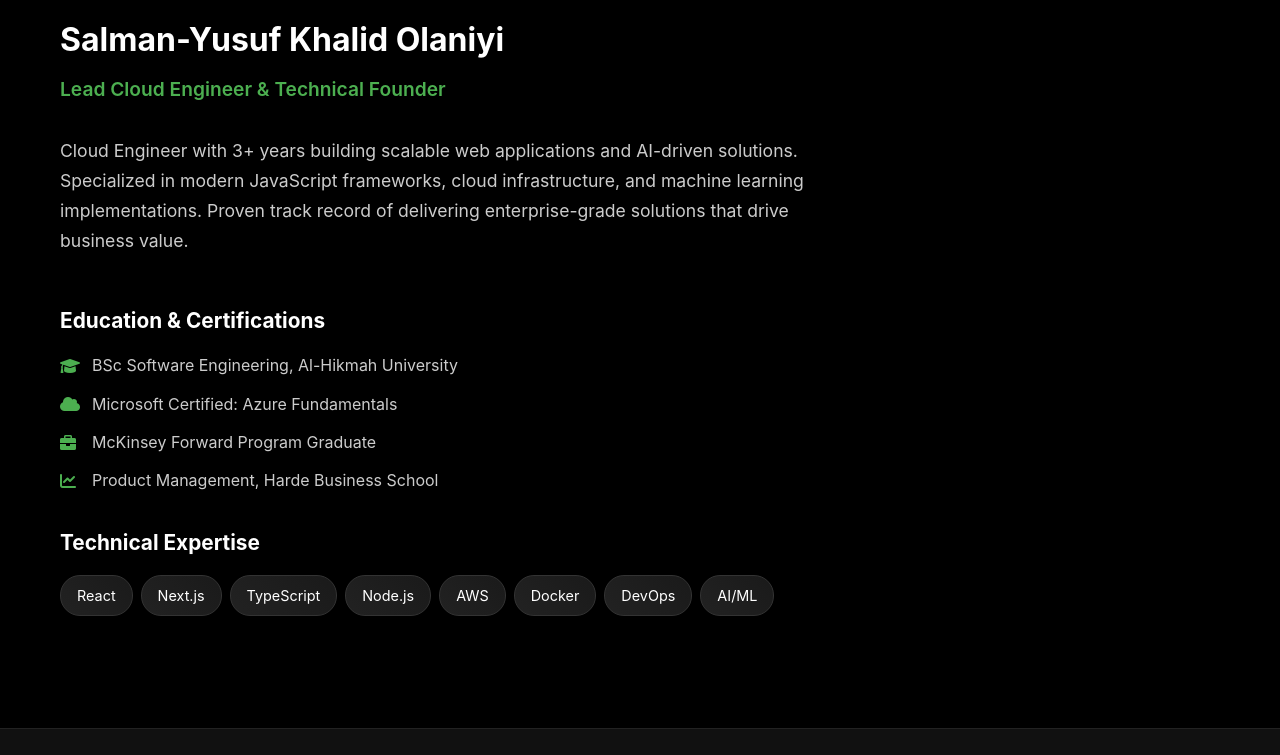
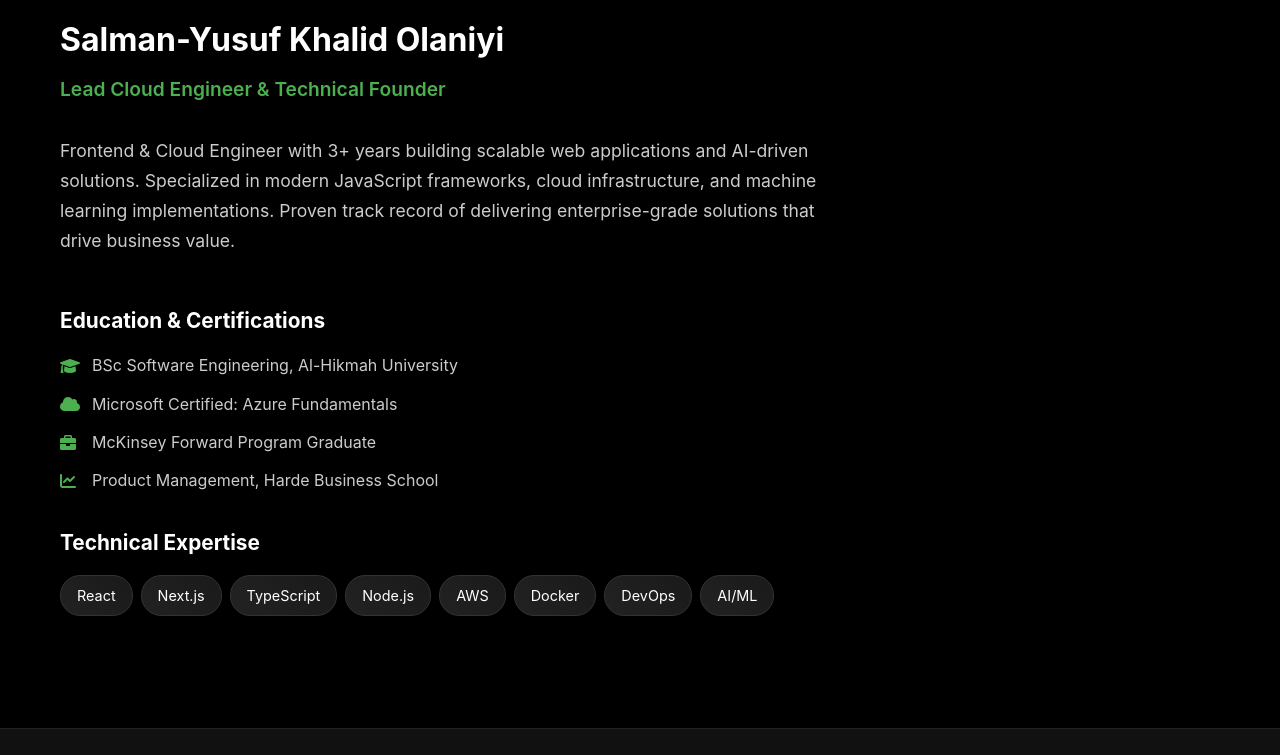
Before and after one commit to salskhal/startup-prototype, a website: page public/index.html in a window 1280 px wide. Shown: the part 1560-2315 px from the top of the page. Drawn offline with Linux system fonts and the light colour scheme.

Commit message:
🚀 Minor changes

```diff
--- a/public/index.html
+++ b/public/index.html
@@ -111,7 +111,7 @@
             <h3>Salman-Yusuf Khalid Olaniyi</h3>
             <p class="founder-title">Lead Cloud Engineer & Technical Founder</p>
             <p class="founder-bio">
-              Cloud Engineer with 3+ years building scalable web applications and AI-driven solutions.
+              Frontend & Cloud Engineer with 3+ years building scalable web applications and AI-driven solutions.
               Specialized in modern JavaScript frameworks, cloud infrastructure, and machine learning implementations.
               Proven track record of delivering enterprise-grade solutions that drive business value.
             </p>
```
